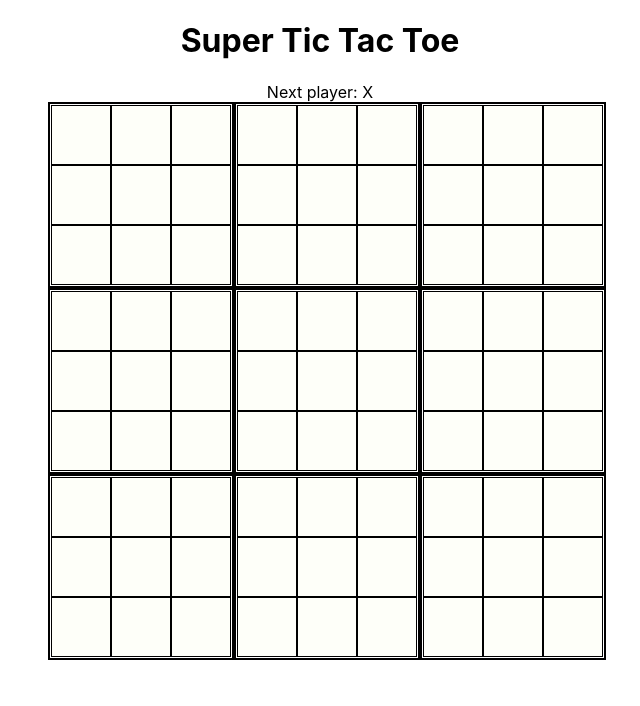
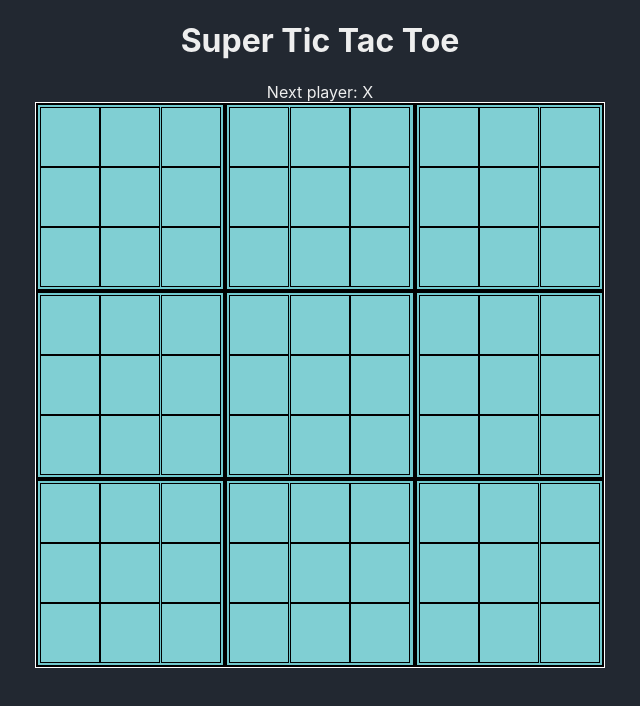
Before and after one commit to theflameguy/SuperXOX, a React (Create React App) app: page / in a window 1280 px wide. Shown: the top 706 px of the page, without its empty margins (320-960 px from the left). Built offline with nearby package versions, Linux system fonts and the light colour scheme.

Commit message:
theme update

```diff
--- a/src/App.css
+++ b/src/App.css
@@ -1,15 +1,3 @@
 .App {
   text-align: center;
 }
-
-button {
-  background: rgba(252, 255, 236, 0.329);
-  border: 1px solid black;
-  cursor: pointer;
-  outline: none;
-}
-
-button:hover {
-  background: #8d8a00;
-  transition: background-color 0.3s ease;
-}
--- /dev/null
+++ b/src/Game.css
@@ -0,0 +1,47 @@
+button {
+    background-color: rgba(255, 255, 255, 0.1);
+    width: 60px;
+    height: 60px;
+    font-size: 4rem;
+    color:#EEEEEE;
+    border: 1px solid black;
+    cursor: pointer;
+    outline: none;
+    overflow: hidden
+  }
+
+  button:hover {
+    background-color: #00ADB5;
+    transition: background-color 0.3s ease;
+  }
+
+.fullBoard {
+    width: 10rem;
+    margin: auto;
+    border:1px solid white;
+    display: grid;
+    grid-template-columns: auto auto auto;
+}
+
+
+
+
+@media screen and (min-width: 710px) {
+    .fullBoard {
+        margin: auto;
+        width:35.5rem;
+        border:1px solid white;
+        display: grid;
+        grid-template-columns: auto auto auto;
+        }
+    button {
+        width: 60px;
+        height: 60px;
+        font-size: 3rem;
+        color:#EEEEEE;
+        border: 1px solid black;
+        cursor: pointer;
+        outline: none;
+        overflow: hidden;
+    }
+}
--- a/src/Game.jsx
+++ b/src/Game.jsx
@@ -1,9 +1,18 @@
 import React, { StrictMode } from 'react';
 import { createRoot } from 'react-dom/client';
+import './Game.css';
 
 import { useState } from 'react';
 
 const initialBoards = Array(9).fill(null).map(() => Array(9).fill(null));
+
+const colorPallet = {
+  color1 : '#181C14',
+  color2 : '#3C3D37',
+  color3 : '#697565',
+  color4 : '#ECDFCC'
+
+}
 
 const WINNING_COMBINATIONS = [
   [0, 1, 2], [3, 4, 5], [6, 7, 8], // Rows
@@ -72,12 +81,41 @@ function Game() {
     setWinner(newWinner);
   };
 
+  const buttonStyle = (i) =>({
+    width: '60px',
+    height: '60px',
+    fontSize: '5rem',
+    color:'#EEEEEE',
+    border: '1px solid black',
+    cursor: 'pointer',
+    outline: 'none',
+    overflow: 'hidden'
+  })
+
   const renderBoard = (boardIndex) => (
     <Board
       board={boards[boardIndex]}
       onClick={(cellIndex) => handleClick(boardIndex, cellIndex)}
+
     />
   );
+
+  const miniBoardStyle =(i) =>({
+    border: '2px solid black',
+    padding: '2px',
+    background: checkInvalidMove(i) ?  '#393E46' : '#71C9CE',
+    transition: 'background-color 0.5s ease',
+    overflow: 'hidden'
+  })
+
+  const fullBoardStyle = {
+    margin: 'auto',
+    width:'35.5rem',
+    border:'1px solid white',
+    display: 'grid',
+    gridTemplateColumns: 'auto auto auto'
+
+  }
 
   return (
     <div>
@@ -86,9 +124,9 @@ function Game() {
           ? `Next player: ${xIsNext ? 'X' : 'O'}`
           : `Woohoo!! ${winner} won`}
       </div>
-      <div style={{margin: 'auto', width:'34rem', display: 'grid', gridTemplateColumns: 'auto auto auto' }}>
+      <div className='fullBoard'>
         {Array(9).fill(null).map((_, i) => (
-          <div key={i} style={{ border: '2px solid black', padding: '1px',background: checkInvalidMove(i) ? 'rgba(209, 57, 0, 0.329)' : 'white', transition: 'background-color 0.4s ease'}}>
+          <div className='miniBoard' key={i} style={miniBoardStyle(i)}>
             {renderBoard(i)}
           </div>
         ))}
@@ -98,10 +136,12 @@ function Game() {
   );
 }
 
-function Square({ value, onClick }) {
+
+
+function Square({ value, onClick, style }) {
   return (
     <button
-      style={{ width: '60px', height: '60px', fontSize: '3rem' }}
+      style={style}
       onClick={onClick}
     >
       {value}
@@ -109,7 +149,7 @@ function Square({ value, onClick }) {
   );
 }
 
-function Board({ board, onClick }) {
+function Board({ board, onClick}) {
   return (
     <div style={{ display: 'grid', gridTemplateColumns: 'auto auto auto' }}>
       {board.map((cell, i) => (
--- a/src/index.css
+++ b/src/index.css
@@ -5,6 +5,8 @@ body {
     sans-serif;
   -webkit-font-smoothing: antialiased;
   -moz-osx-font-smoothing: grayscale;
+  background-color: #222831;
+  color: #EEEEEE;
 }
 
 code {
```
Also changed, not shown: 15 other files (tests, documents, lock files or other folders).
